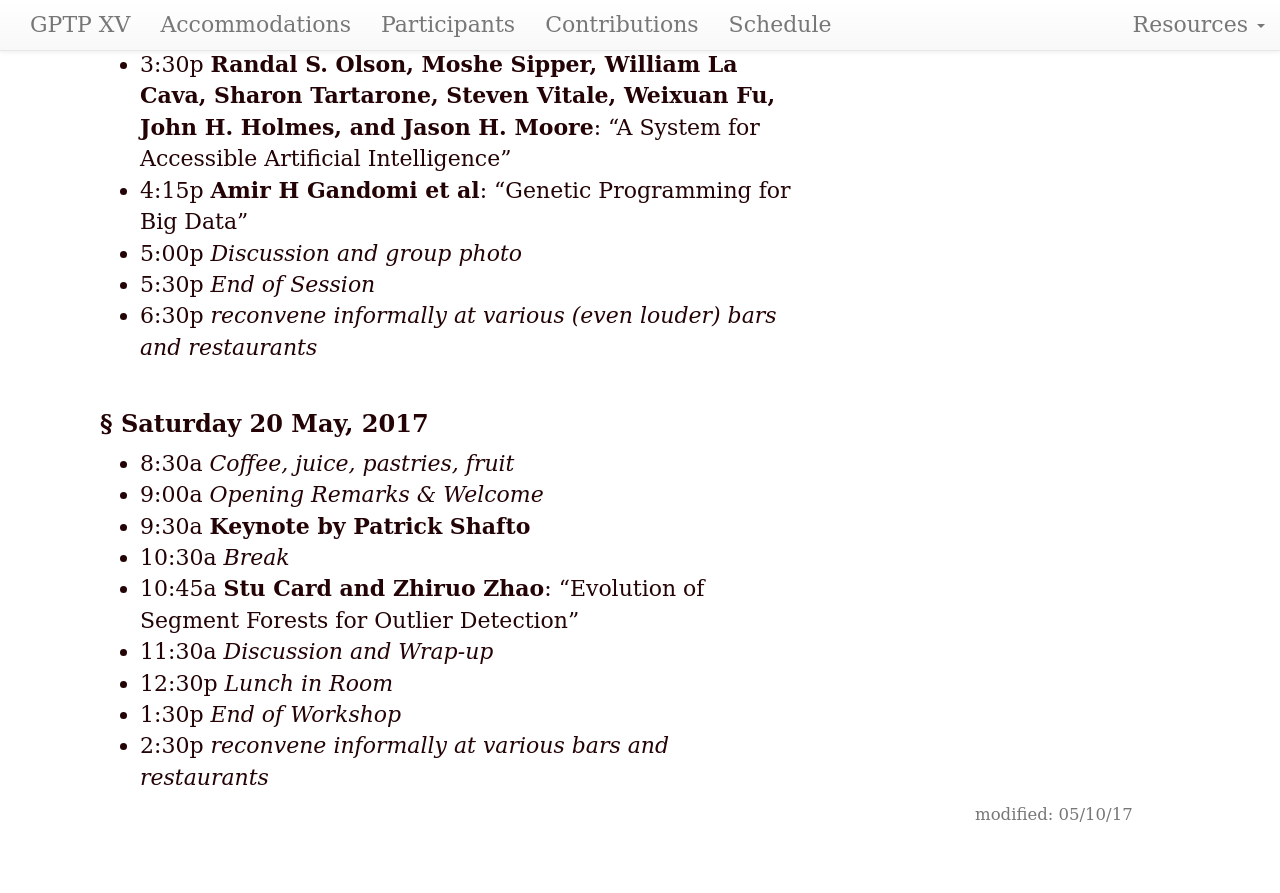
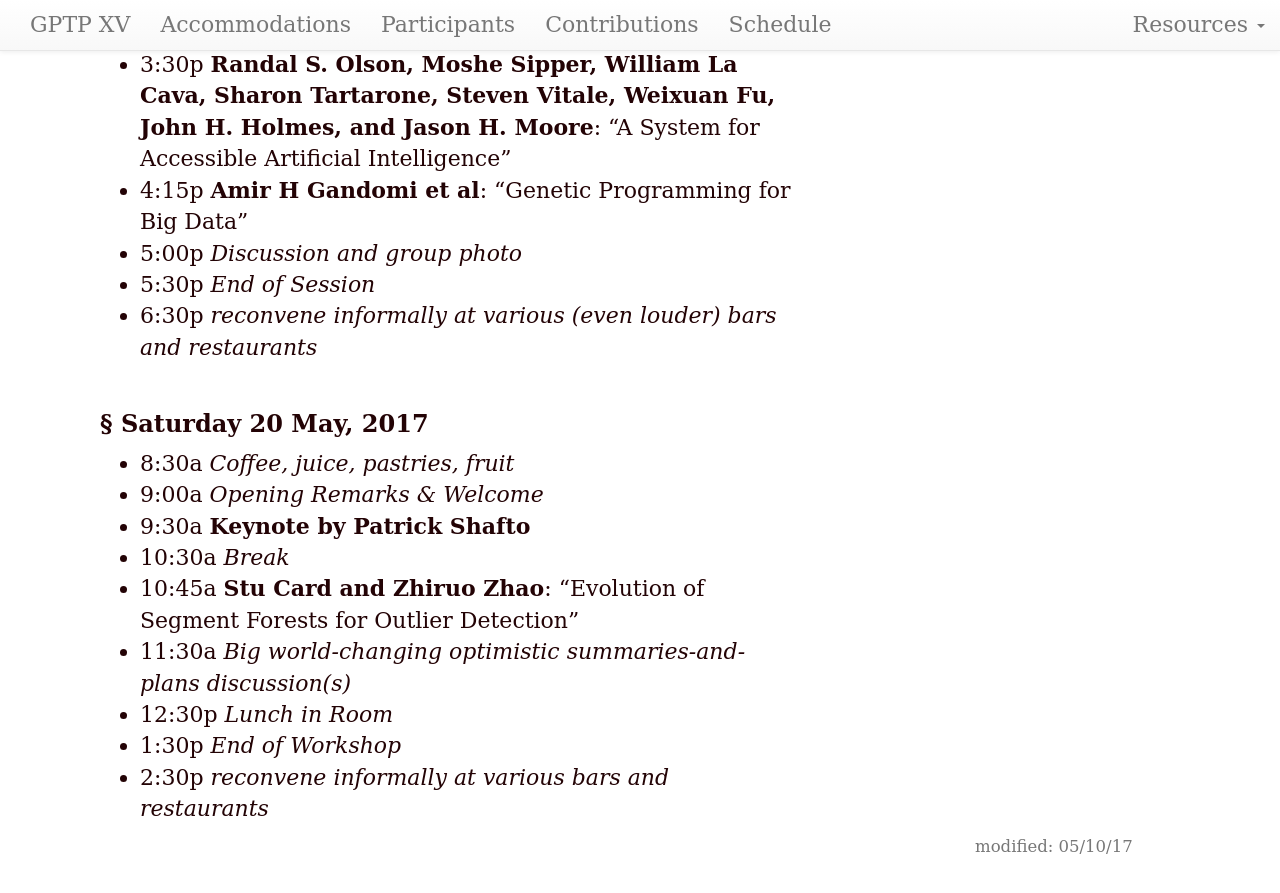
Before and after one commit to GPTP-workshop/gptp-workshop.github.io, a Jekyll site: the page built from schedule.md, in a window 1280 px wide and 900 px high, scrolled down 1933 px. Shown: the top 893 px of the window. Built offline with Jekyll 4.4.1, drawn with Linux system fonts in a browser that asks for light colours; our own code applies the rules of GitHub Pages for plain Markdown files; before the commit the page ends 2801 px from its top, so only the background shows below that.

Commit message:
minor schedule tweak

```diff
--- a/schedule.md
+++ b/schedule.md
@@ -50,7 +50,7 @@ dates: "May 18–20, 2017"
 - 9:30a **Keynote by Patrick Shafto**
 - 10:30a _Break_
 - 10:45a **Stu Card and Zhiruo Zhao**: "Evolution of Segment Forests for Outlier Detection"
-- 11:30a _Discussion and Wrap-up_
+- 11:30a _Big world-changing optimistic summaries-and-plans discussion(s)_
 - 12:30p _Lunch in Room_
 - 1:30p _End of Workshop_
 - 2:30p _reconvene informally at various bars and restaurants_
```
